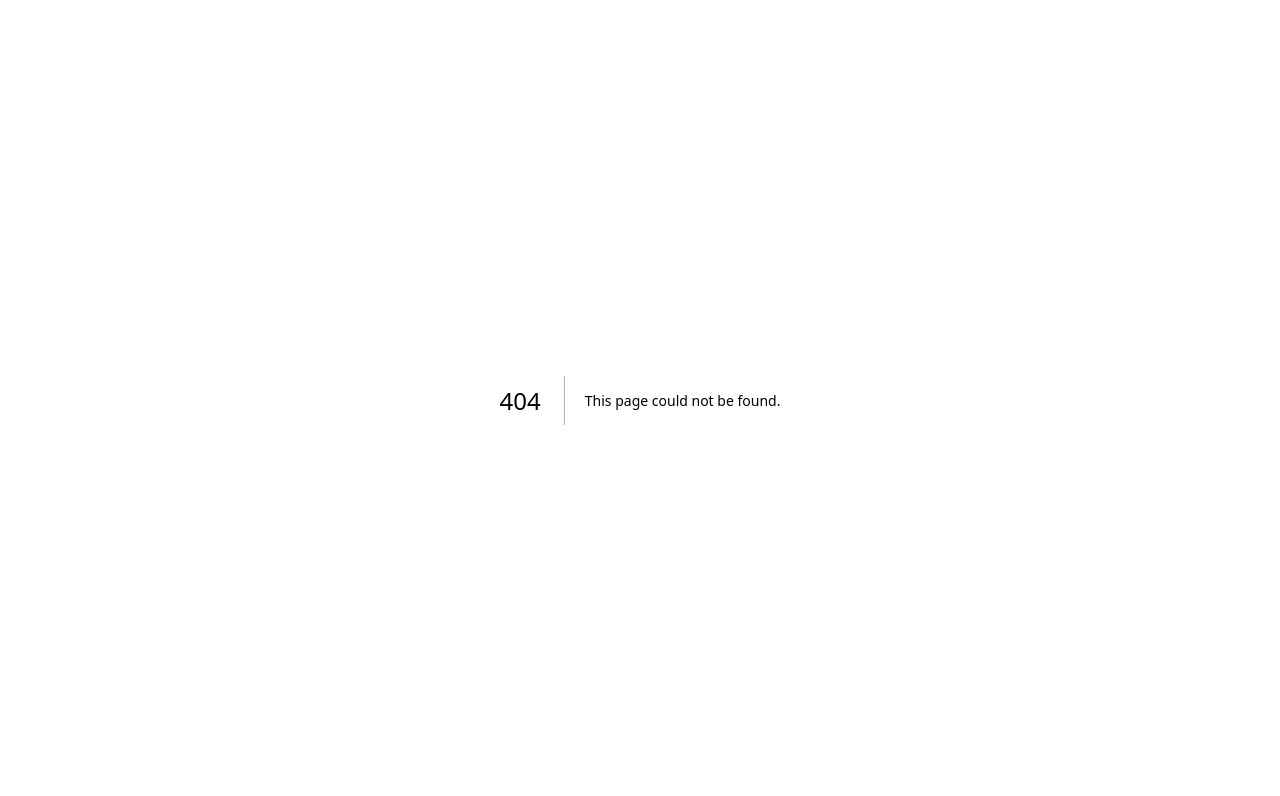
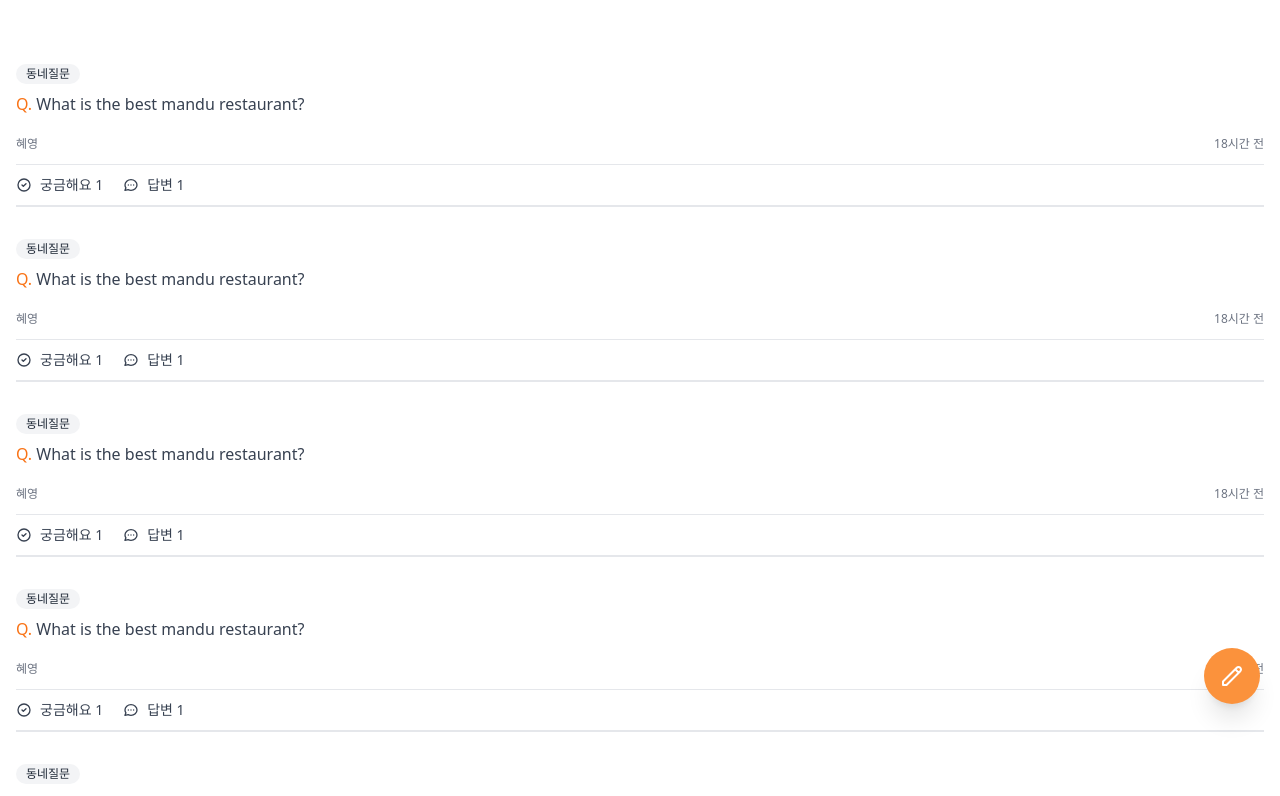
Before and after one commit to LEEHYEYEONG/carrot-market, a Next.js app: page /community in a window 1280 px wide. Before the commit this address had no page. Shown: the top 796 px of the page. Built offline with nearby package versions, Linux system fonts and the light colour scheme.

Commit message:
community page

```diff
--- /dev/null
+++ b/pages/community/index.tsx
@@ -0,0 +1,75 @@
+export default function Community() {
+  return (
+    <div className="py-16 px-4 space-y-8">
+      {[1, 2, 3, 4, 5, 6].map((_, i) => (
+        <div className="flex cursor-pointer flex-col items-start">
+          <span className="flex items-center px-2.5 py-0.5 rounded-full text-xs font-medium bg-gray-100 text-gray-800">
+            동네질문
+          </span>
+          <div className="mt-2 text-gray-700">
+            <span className="text-orange-500 font-medium">Q.</span> What is the
+            best mandu restaurant?
+          </div>
+          <div className="mt-5 flex items-center justify-between w-full text-gray-500 font-medium text-xs">
+            <span>혜영</span>
+            <span>18시간 전</span>
+          </div>
+          <div className="flex space-x-5 mt-3 text-gray-700 py-2.5 border-t border-b-[2px] w-full">
+            <span className="flex space-x-2 items-center text-sm">
+              <svg
+                className="w-4 h-4"
+                fill="none"
+                stroke="currentColor"
+                viewBox="0 0 24 24"
+                xmlns="http://www.w3.org/2000/svg"
+              >
+                <path
+                  strokeLinecap="round"
+                  strokeLinejoin="round"
+                  strokeWidth="2"
+                  d="M9 12l2 2 4-4m6 2a9 9 0 11-18 0 9 9 0 0118 0z"
+                ></path>
+              </svg>
+              <span>궁금해요 1</span>
+            </span>
+            <span className="flex space-x-2 items-center text-sm">
+              <svg
+                className="w-4 h-4"
+                fill="none"
+                stroke="currentColor"
+                viewBox="0 0 24 24"
+                xmlns="http://www.w3.org/2000/svg"
+              >
+                <path
+                  strokeLinecap="round"
+                  strokeLinejoin="round"
+                  strokeWidth="2"
+                  d="M8 12h.01M12 12h.01M16 12h.01M21 12c0 4.418-4.03 8-9 8a9.863 9.863 0 01-4.255-.949L3 20l1.395-3.72C3.512 15.042 3 13.574 3 12c0-4.418 4.03-8 9-8s9 3.582 9 8z"
+                ></path>
+              </svg>
+              <span className="flex space-x-2 items-center text-sm">
+                답변 1
+              </span>
+            </span>
+          </div>
+        </div>
+      ))}
+      <button className="fixed hover:bg-orange-500 transition-colors cursor-pointer bottom-24 right-5 bg-orange-400 rounded-full p-4 shadow-xl text-white">
+        <svg
+          className="w-6 h-6"
+          fill="none"
+          stroke="currentColor"
+          viewBox="0 0 24 24"
+          xmlns="http://www.w3.org/2000/svg"
+        >
+          <path
+            strokeLinecap="round"
+            strokeLinejoin="round"
+            strokeWidth="2"
+            d="M15.232 5.232l3.536 3.536m-2.036-5.036a2.5 2.5 0 113.536 3.536L6.5 21.036H3v-3.572L16.732 3.732z"
+          ></path>
+        </svg>
+      </button>
+    </div>
+  );
+}
```
